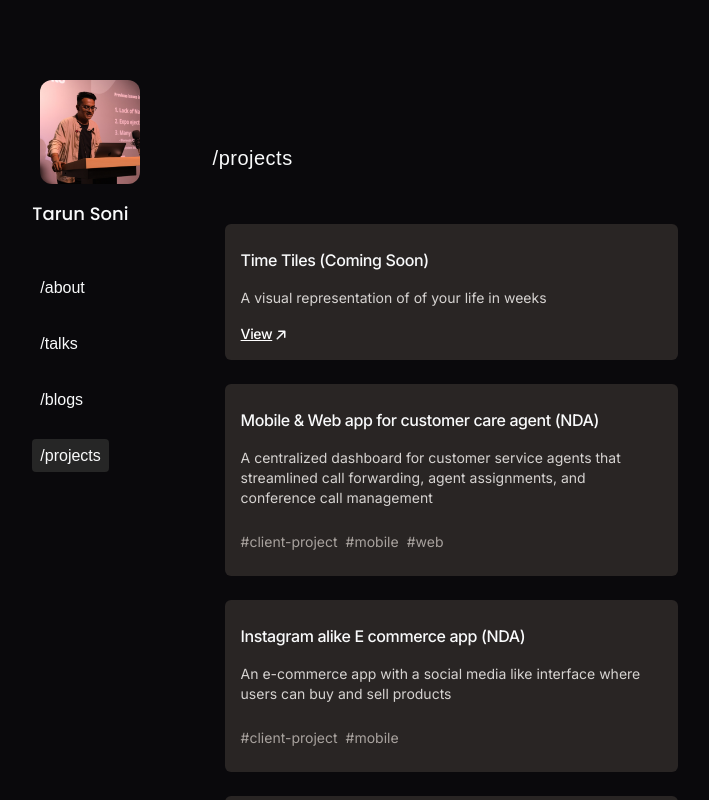
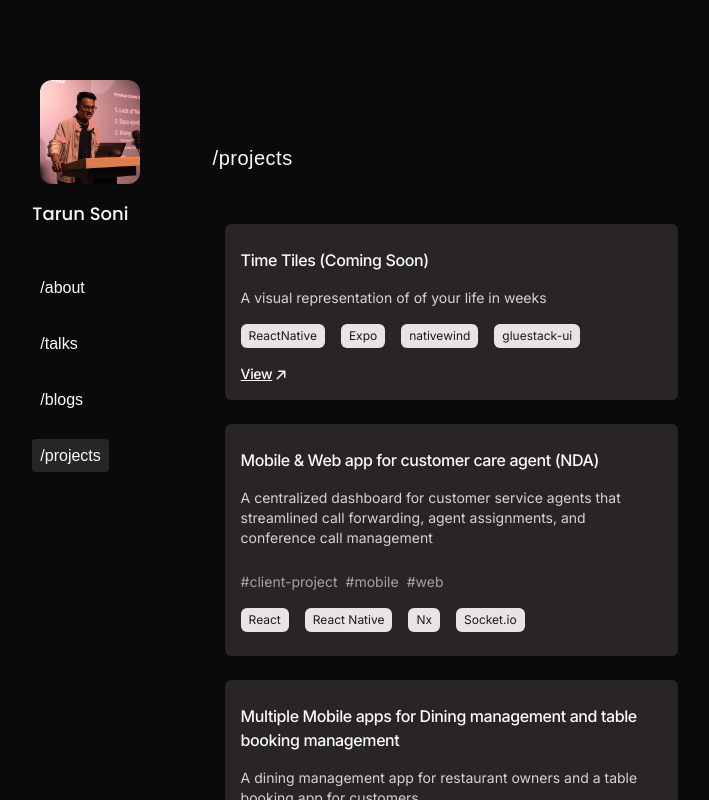
Before and after one commit to tarun-soni/tarun-new-portfolio, a Next.js app: page /home in a window 1280 px wide. Both pictures are taken after a click on the button "/projects". Shown: the whole page, without its empty margins (197-906 px from the left). Built offline with nearby package versions, Linux system fonts and the light colour scheme; a web font is replaced by a local one.

Commit message:
updated card with stacks

```diff
--- /dev/null
+++ b/src/components/AppStackButton.tsx
@@ -0,0 +1,18 @@
+import madeData from '@/data/madeData'
+import { fonts } from '@/utils/fonts'
+
+const AppStackButton = ({ stacks }: { stacks: string[] }) => {
+  return (
+    <div className="flex flex-wrap gap-2 mt-4">
+      {stacks?.map(stack => (
+        <h3
+          className={`${fonts.inter} text-xs bg-stone-200 px-2 py-1 rounded-md text-stone-900 whitespace-nowrap mr-2 `}
+          key={stack}>
+          {stack}
+        </h3>
+      ))}
+    </div>
+  )
+}
+
+export default AppStackButton
--- a/src/components/CommonCard/index.tsx
+++ b/src/components/CommonCard/index.tsx
@@ -5,6 +5,7 @@ import { fonts } from '@/utils/fonts'
 import useViewport from '@/hooks/useViewPort'
 import getFontClasses from '@/utils/getFontClasses'
 import CardAction from '../CardAction'
+import AppStackButton from '../AppStackButton'
 
 const CommonCard: FC<CardProps<MadeData>> = ({ data }) => {
   const viewPort = useViewport()
@@ -61,6 +62,8 @@ const CommonCard: FC<CardProps<MadeData>> = ({ data }) => {
                 </h3>
               ))}
             </div>
+
+            <AppStackButton stacks={data?.stack || []} />
             {!!data.liveURL && <CardAction />}
           </div>
         </div>
--- a/src/data/madeData.ts
+++ b/src/data/madeData.ts
@@ -5,9 +5,8 @@ const madeData: MadeData[] = [
     title: 'Time Tiles (Coming Soon)',
     desc: 'A visual representation of of your life in weeks',
     alt: 'life-weeks',
-    // live: 'https://life-weeks.vercel.app/',
     liveURL: 'https://github.com/tarun-soni/time-tiles',
-    stack: ['ReactNative', 'Expo'],
+    stack: ['ReactNative', 'Expo', 'nativewind', 'gluestack-ui'],
   },
   {
     title: 'Mobile & Web app for customer care agent (NDA)',
@@ -17,12 +16,30 @@ const madeData: MadeData[] = [
     stack: ['React', 'React Native', 'Nx', 'Socket.io'],
   },
   {
+    title:
+      'Multiple Mobile apps for Dining management and table booking management',
+    desc: 'A dining management app for restaurant owners and a table booking app for customers',
+    alt: 'dining-management',
+    tags: ['company-project', 'mobile'],
+    stack: [
+      'React Native',
+      'Expo',
+      'nativewind',
+      'GraphQL',
+      'gluestack-ui',
+      'NestJS',
+      'mono-repo',
+    ],
+    liveURL:
+      'https://geekyants.com/customizable-app/build-restaurant-booking-reservation-app',
+  },
+  {
     title: 'Instagram alike E commerce app (NDA)',
 
     desc: 'An e-commerce app with a social media like interface where users can buy and sell products',
     alt: 'instagram-alike-ecommerce-app',
     tags: ['client-project', 'mobile'],
-    stack: ['React Native', 'react native video'],
+    stack: ['React Native', 'react-native-video'],
   },
   {
     title: 'Web3 File uploader and web3 login using moralis',
@@ -60,7 +77,7 @@ const madeData: MadeData[] = [
     alt: 'budget-tracker',
     live: 'https://tarun-budget-tracker.netlify.app',
     liveURL: 'https://github.com/tarun-soni/budget-tracker-frontend',
-    stack: ['MERN stack', 'Apollo GraphQl', 'Chart-js'],
+    stack: ['MERN stack', 'GraphQL', 'Chart-js'],
   },
 
   {
@@ -77,7 +94,7 @@ const madeData: MadeData[] = [
     alt: 'heaphone store',
     live: 'https://my-headphone-store.netlify.app/',
     liveURL: 'https://github.com/tarun-soni/headphone-store-frontend',
-    stack: ['React', 'Apollo GraphQl', 'recoiljs'],
+    stack: ['React', 'GraphQL', 'recoiljs'],
   },
 ]
 
```
